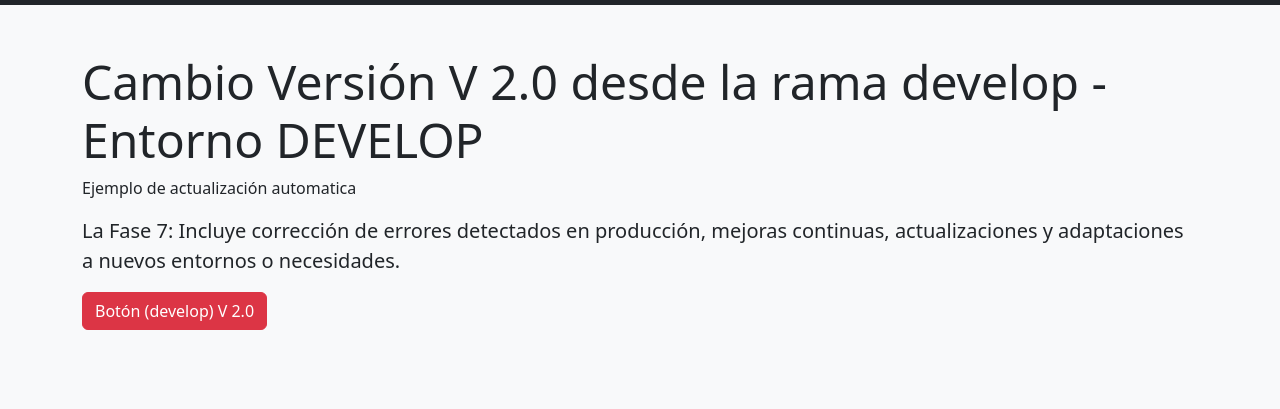
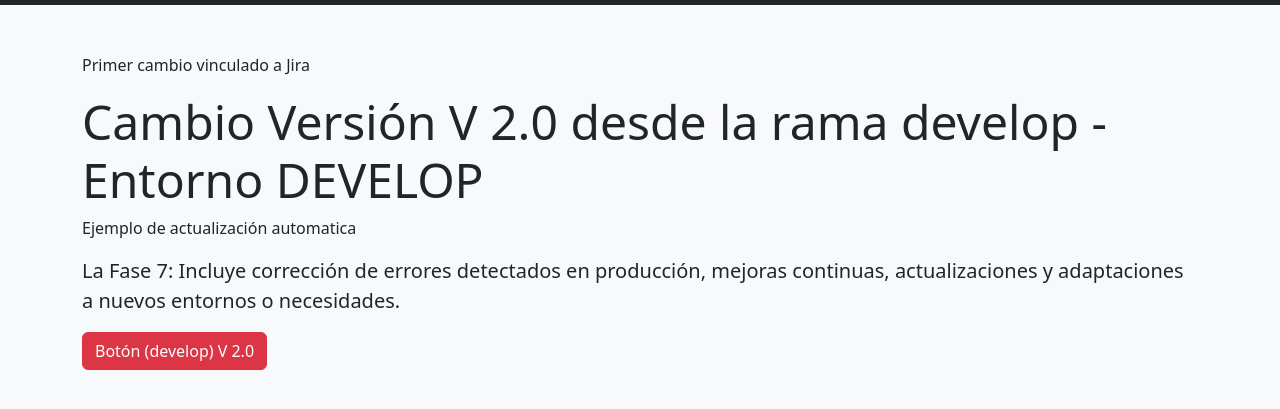
Before and after one commit to Yojannn123/proyecto-fs, a plain HTML site: page index.html in a window 1280 px wide. Shown: the part 51-460 px from the top of the page. Drawn offline with nearby package versions, Linux system fonts and the light colour scheme.

Commit message:
BCD25-1 ABCD25-1 modificar pagina index (#3)
Modificacion pagina index JIRA

```diff
--- a/index.html
+++ b/index.html
@@ -11,6 +11,7 @@
     <div class="container"><span class="navbar-brand">Fase 7. Mantenimiento</span></div>
   </nav>
   <main class="container py-5">
+    <p>Primer cambio vinculado a Jira</p>
     <h2 class="display-5">Cambio Versión V 2.0 desde la rama develop - Entorno DEVELOP </h1>
     <p>Ejemplo de actualización automatica</p>
     <p class="lead">
```
